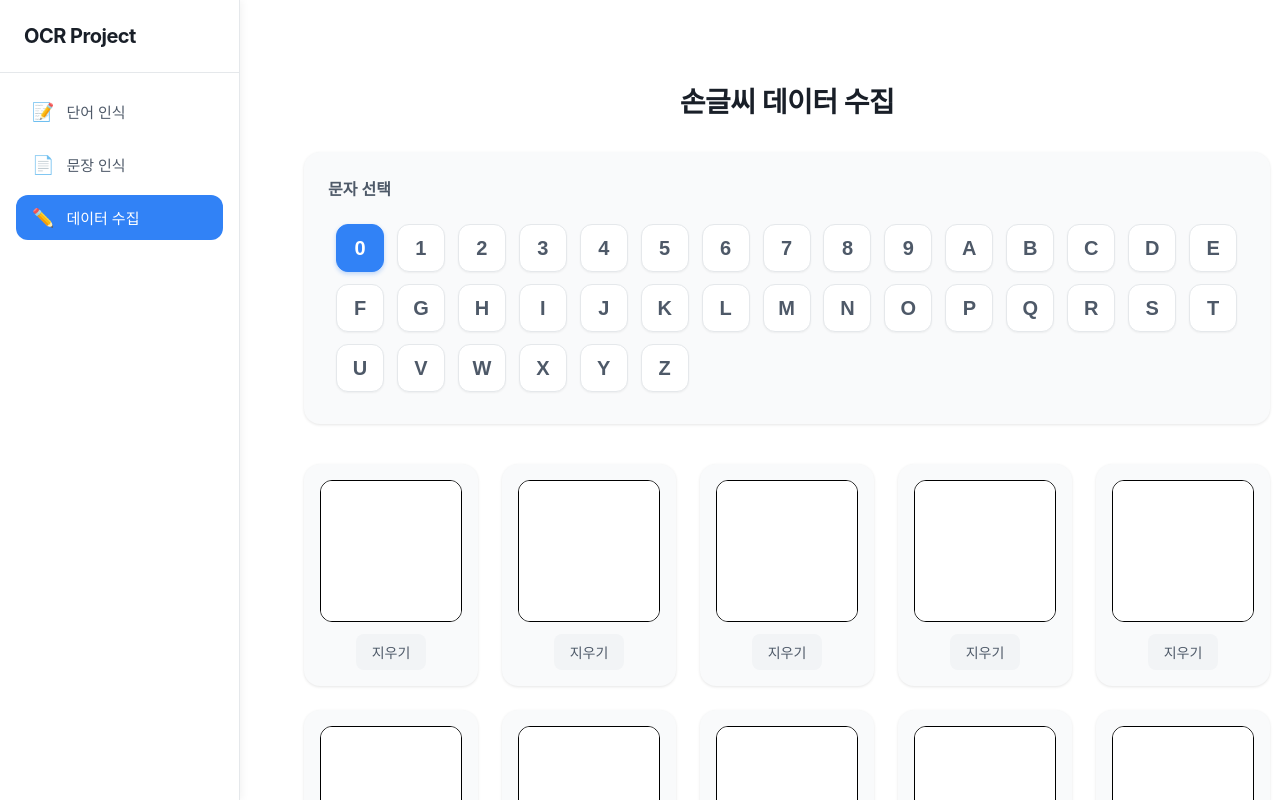
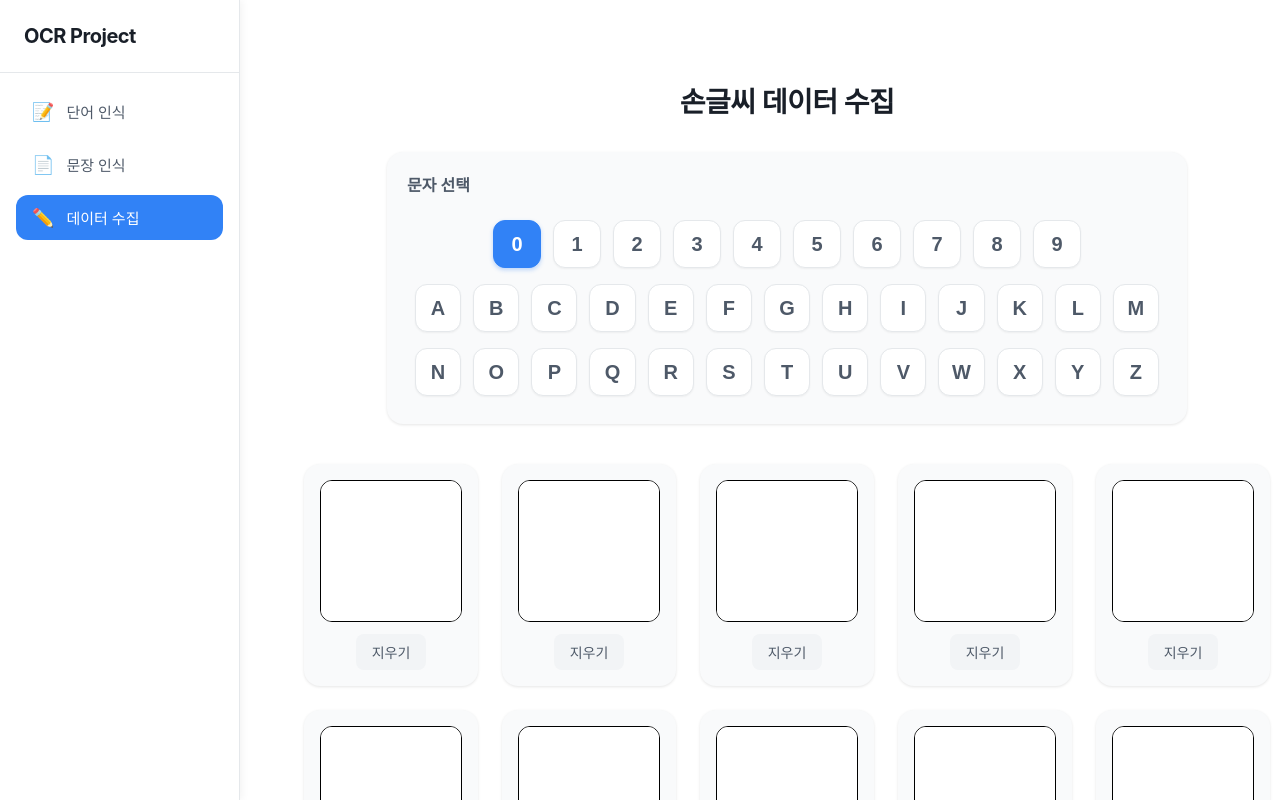
Before and after one commit to CNU-als8921/OCR_Project_FE, a React (Create React App) app: page /collect in a window 1280 px wide. Shown: the top 800 px of the page. Built offline with nearby package versions, Linux system fonts and the light colour scheme.

Commit message:
design : 데이터 수집 창 디자인 수정

```diff
--- a/src/components/HandwritingCollector.css
+++ b/src/components/HandwritingCollector.css
@@ -19,10 +19,11 @@
 
 .char-selector {
     width: 100%;
-    margin-bottom: 40px;
+    max-width: 800px;
+    margin: 0 auto 40px auto;
     background-color: #f9fafb;
     border-radius: 16px;
-    padding: 24px;
+    padding: 20px;
     box-shadow: 0 1px 3px rgba(0, 0, 0, 0.1);
 }
 
@@ -34,8 +35,8 @@
 }
 
 .char-grid {
-    display: grid;
-    grid-template-columns: repeat(auto-fill, minmax(48px, 1fr));
+    display: flex;
+    justify-content: center;
     gap: 12px;
     padding: 8px;
 }
--- a/src/components/HandwritingCollector.jsx
+++ b/src/components/HandwritingCollector.jsx
@@ -18,6 +18,13 @@ const HandwritingCollector = () => {
         acc[char] = index;
         return acc;
     }, {});
+
+    // characters 배열을 3줄로 나눔
+    const charRows = [
+        characters.slice(0, 10),
+        characters.slice(10, 23),
+        characters.slice(23, 36),
+    ];
 
     useEffect(() => {
         // 모든 캔버스 초기화
@@ -152,8 +159,9 @@ const HandwritingCollector = () => {
 
             <div className="char-selector">
                 <h3>문자 선택</h3>
-                <div className="char-grid">
-                    {characters.map((char) => (
+                {charRows.map((row, rowIdx) => (
+                    <div className="char-grid" key={rowIdx}>
+                        {row.map((char) => (
                             <button
                                 key={char}
                                 className={`char-button ${
@@ -165,6 +173,7 @@ const HandwritingCollector = () => {
                             </button>
                         ))}
                     </div>
+                ))}
             </div>
 
             <div className="canvas-grid">
```
Lines whose indentation alone changed are shown as unchanged.
